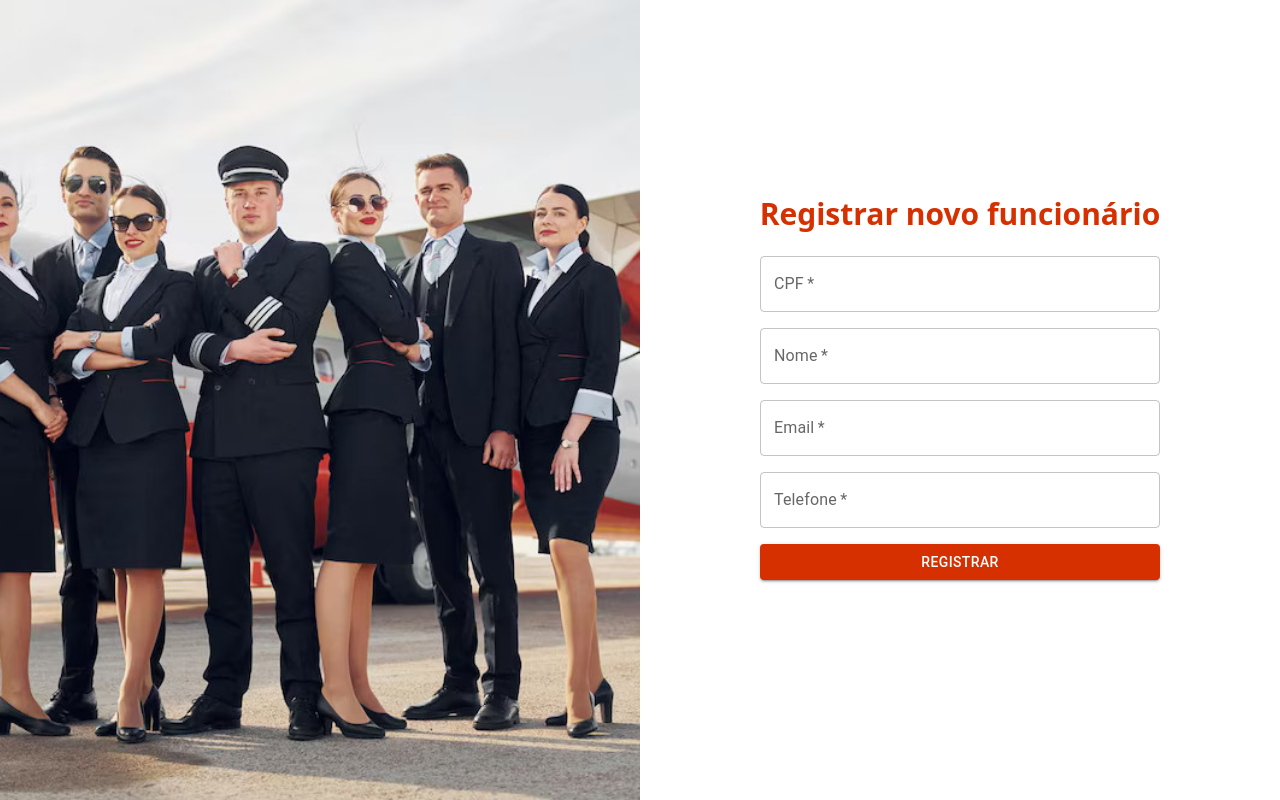
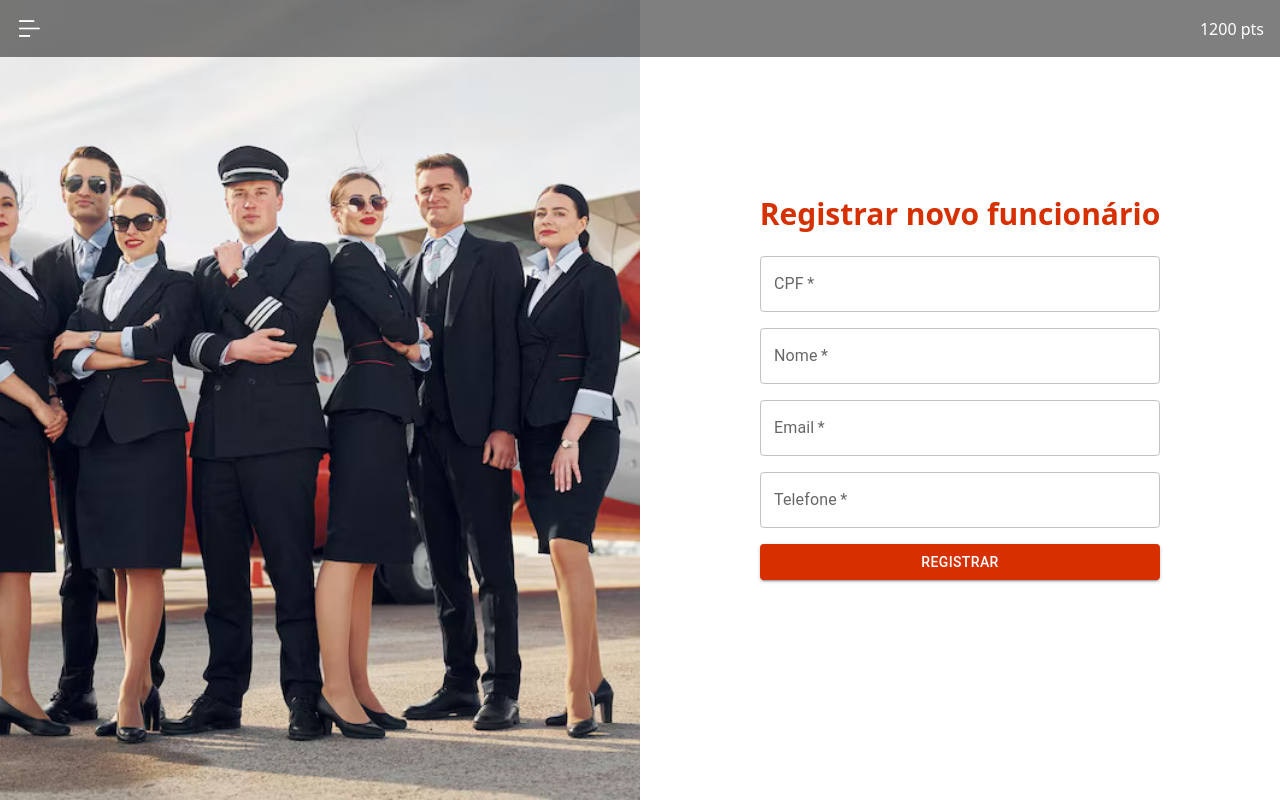
Before and after one commit to rodrigovalest/TADS-DAC-empresa-aerea, a Next.js app in the folder frontend/: page /cadastrar-funcionario in a window 1280 px wide. Built offline with nearby package versions, Linux system fonts and the light colour scheme.

Commit message:
feat: Cria menu para as rotas de funcionarios

```diff
--- a/frontend/src/app/cadastrar-funcionario/page.tsx
+++ b/frontend/src/app/cadastrar-funcionario/page.tsx
@@ -3,6 +3,7 @@
 import React, {useState} from "react";
 import '../../../public/styles/login.css';
 import { TextField, Button, Select, MenuItem, FormControl, InputLabel } from "@mui/material";
+import MenuFuncionario from "@/components/MenuFuncionario";
 
 
 
@@ -10,7 +11,7 @@ const StaffRegister = () => {
     const [errorCPF, setError] = useState(false);
     const [helperText, setHelperText] = useState('');
 
-    const checkCPF = (e) => {
+    const checkCPF = (e:any) => {
         const inputvalue = e.target.value.trim();
         if(inputvalue.length  < 11){
             setError(true);
@@ -41,6 +42,7 @@ const StaffRegister = () => {
 
     return(
         <div className="flex h-screen">
+            <MenuFuncionario/>
             <div className="w-1/2 bg-black flex justify-center items-center">
                 <img className="w-full h-full object-cover object-top" src="images/airportstaffs.jpeg" alt="Imagem de voo" />
             </div>
--- a/frontend/src/app/lista-funcionarios/page.tsx
+++ b/frontend/src/app/lista-funcionarios/page.tsx
@@ -2,13 +2,13 @@
 
 import React, { useState } from 'react';
 import '../../app/globals.css';
-import Header from "../../components/Header";
 import HeaderBanner from '@/components/HeaderBanner';
 import EmployeeTable from '@/components/EmployeeTable';
 import AddIcon from '@mui/icons-material/Add';
 import { Button, Dialog } from '@mui/material';
 import StaffRegister from '../cadastrar-funcionario/page';
 import Employee from '../interfaces/employee';
+import MenuFuncionario from '@/components/MenuFuncionario';
 
 const EmployeePage: React.FC = () => {
   const [open, setOpen] = useState(false);
@@ -54,7 +54,7 @@ const EmployeePage: React.FC = () => {
 
   return (
     <div>
-      <Header />
+      <MenuFuncionario />
       <HeaderBanner text="Lista de Funcionários" />
       <div className="w-[85vw] mx-auto flex justify-end -mt-18">
         <Button
@@ -76,8 +76,8 @@ const EmployeePage: React.FC = () => {
 
       <Dialog open={open} onClose={handleClose} fullWidth maxWidth="md">
         <StaffRegister
-          onAddEmployee={handleAddOrEditEmployee}
-          initialData={editEmployee}
+          //onAddEmployee={handleAddOrEditEmployee}
+          //initialData={editEmployee}
         />
       </Dialog>
     </div>
--- a/frontend/src/app/voo/page.tsx
+++ b/frontend/src/app/voo/page.tsx
@@ -3,6 +3,7 @@
 import React, { useState } from "react";
 import '../../../public/styles/login.css';
 import { TextField, Button, Select, MenuItem, FormControl, InputLabel } from "@mui/material";
+import Header from "@/components/header";
 
 const aeroportos = [
     "Aeroporto Internacional de Guarulhos (GRU)",
@@ -38,6 +39,7 @@ const handleChange = (event:React.ChangeEvent<HTMLInputElement>) => {
 };
     return (
         <div className="flex h-screen">
+            <Header/>
             <div className="w-1/2 bg-black flex justify-center items-center">
                 <img className="w-full h-full object-cover object-top" src="registerfly.jpg" alt="Imagem de voo" />
             </div>
--- /dev/null
+++ b/frontend/src/components/MenuFuncionario.tsx
@@ -0,0 +1,52 @@
+"use client";
+import Link from "next/link";
+import { useState } from "react";
+import BuyMilesDialog from "./BuyMilesDialog";
+
+export default function MenuFuncionario () {
+  const [isMenuOpen, setIsMenuOpen] = useState(false);
+  const [isPointsModalOpen, setIsPointsModalOpen] = useState(false);
+  const openPointsModal = () => setIsPointsModalOpen(true);
+  const closePointsModal = () => setIsPointsModalOpen(false);
+  const handleSubmit = (amount: number) =>{}
+  const toggleMenu = () => setIsMenuOpen(!isMenuOpen);
+  return (
+    <div className="fixed flex min-w-[100%] bg-[#00000080] flex-row justify-between items-center p-4">
+      <img
+        src="/icons/icon-menu.png"
+        alt="menu"
+        onClick={toggleMenu}
+        className="cursor-pointer"
+      />
+      <nav
+        className={`fixed top-0 left-0 h-full w-64 bg-black text-white p-4 transition-all transform ${
+          isMenuOpen ? "translate-x-0" : "-translate-x-full"
+        }`}
+      >
+        <img
+          src="/icons/icon-menu.png"
+          alt="close menu"
+          onClick={toggleMenu}
+          className="cursor-pointer absolute top-4 right-4"
+        />
+        <ul className="space-y-4 pt-10">
+          <li>
+            <Link href="/tela-inicial-funcionario">Home</Link>
+          </li>
+          <li>
+            <Link href="/lista-funcionarios">Funcionarios</Link>
+          </li>
+        </ul>
+        <ul className="absolute bottom-4 left-4 space-y-4">
+          <li>
+            <Link href="/cliente-landing-page">Sair</Link>
+          </li>
+        </ul>
+      </nav>
+      <h2 className="text-white cursor-pointer"
+          onClick={openPointsModal} >1200 pts</h2>
+          <BuyMilesDialog isOpen={isPointsModalOpen} onClose={closePointsModal} onSubmit={handleSubmit}/>
+    </div>
+
+  );
+}
```
